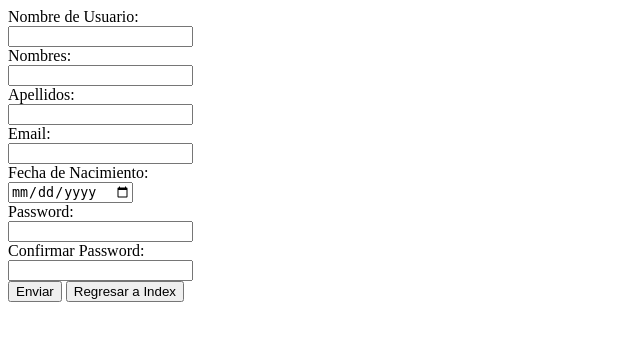
After one commit to rodrimozocubaz1/ProyectoFinal, a PHP site: page /registrarse.php in a window 1280 px wide. The commit adds this page. Shown: the top 341 px of the page, without its empty margins (0-640 px from the left). Run offline with PHP 8.4, Linux system fonts and the light colour scheme.

Commit message:
gianko4:33pm

```diff
--- /dev/null
+++ b/registrarse.php
@@ -0,0 +1,51 @@
+
+<!DOCTYPE html>
+<html lang="en">
+<head>
+    <meta charset="UTF-8">
+    <meta name="viewport" content="width=device-width, initial-scale=1.0">
+    <meta http-equiv="X-UA-Compatible" content="ie=edge">
+    <title>Document</title>
+</head>
+<body>
+<?php if(isset($_GET["m"])){
+    if($_GET["m"]=="pass"){?>
+<p style="color:red">Error. Los passwords son diferentes</p>
+<?php } if($_GET["m"]=="ok"){?>
+<p style="color:green">Usuario creado con exito</p>
+<?php }} ?>
+
+    <form action="procesar_usuario.php" method="post">
+    <div>
+        Nombre de Usuario:<br>
+        <input type="text" name="u" id="">
+    </div>
+    <div>
+        Nombres:<br>
+        <input type="text" name="n" id="">
+    </div>
+    <div>
+        Apellidos:<br>
+        <input type="text" name="a" id="">
+    </div>
+    <div>
+        Email:<br>
+        <input type="email" name="e" id="">
+    </div>
+    <div>
+        Fecha de Nacimiento:<br>
+        <input type="date" name="" id="f">
+    </div>
+    <div>
+        Password:<br>
+        <input type="password" name="p1" id="">
+    </div>
+    <div>
+        Confirmar Password:<br>
+        <input type="password" name="p2" id="">
+    </div>
+    <button type="submit" name="enviar">Enviar</button>
+    <button type="submit" name="regresar">Regresar a Index</button>
+    </form>
+</body>
+</html>
--- a/variables.php
+++ b/variables.php
@@ -4,6 +4,7 @@ $id_usuario="id";
 $user_usuario="usuario";
 $nom_usuario="nombres";
 $ape_usuario="apellidos";
+$email_usuario="email";
 $fecha_nac_usuario="fecha_nac";
 $pass_usuario="password";
 
```
